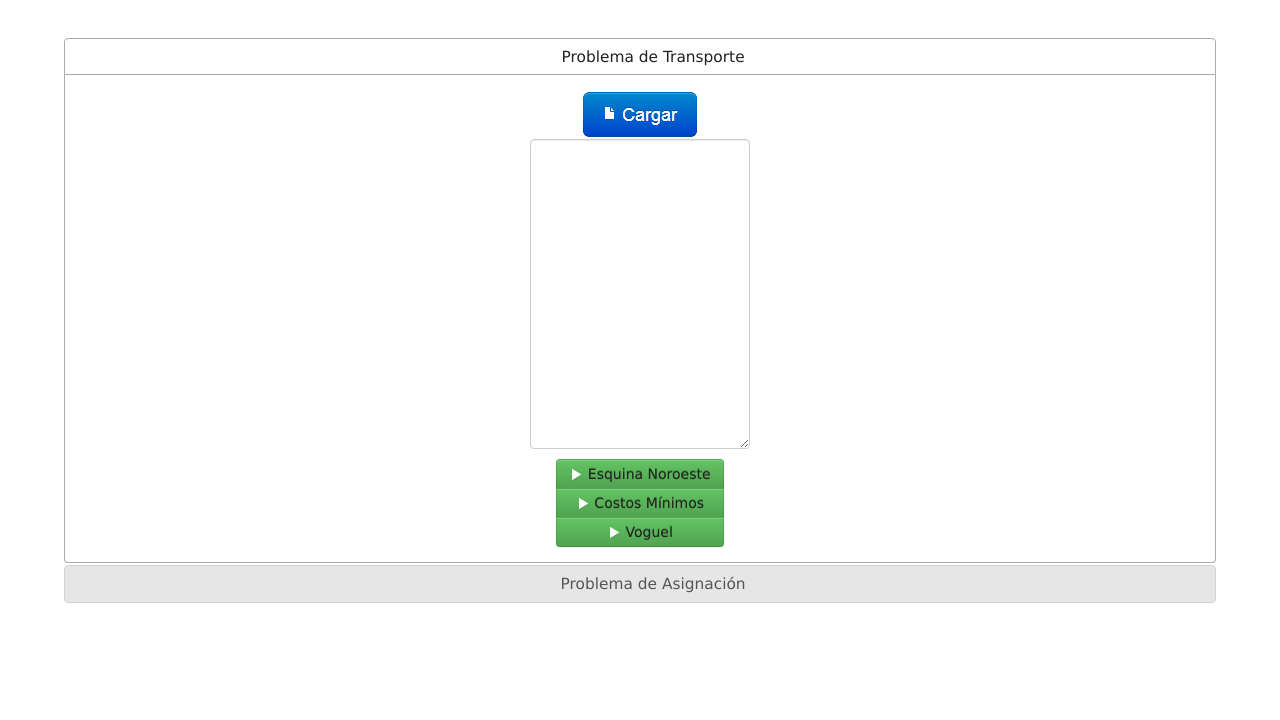
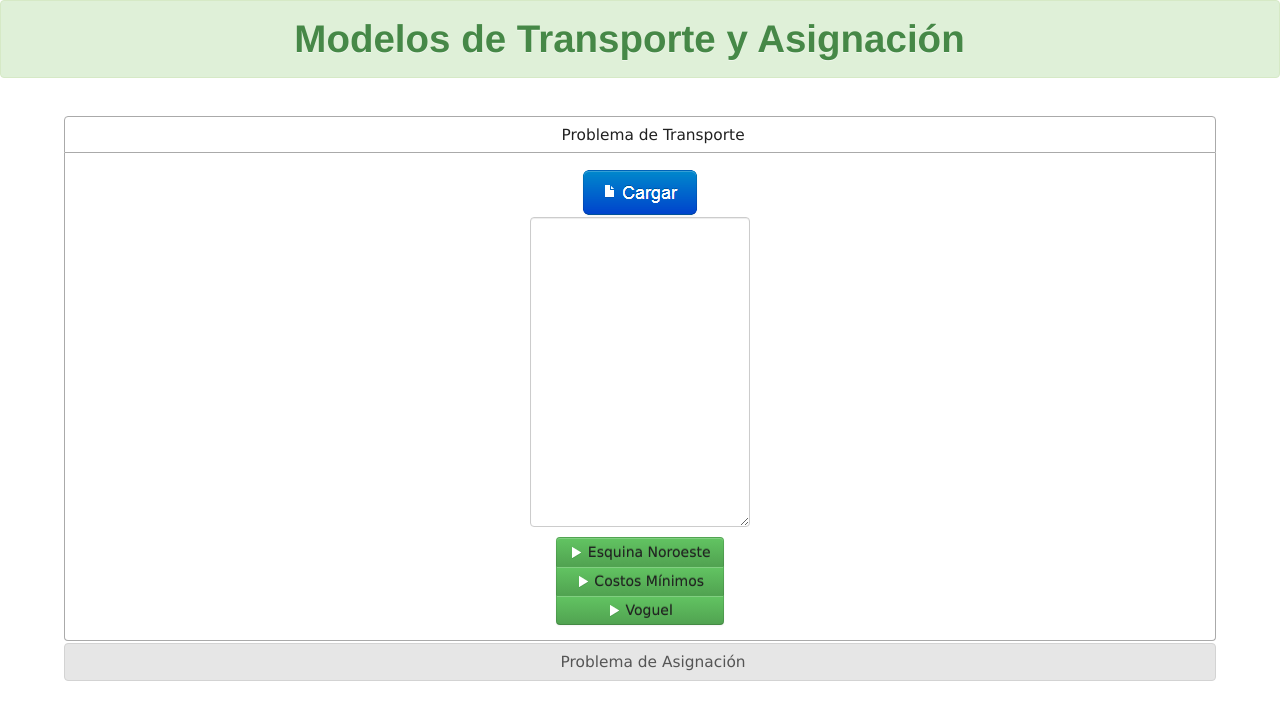
Before and after one commit to dvdcrz/OptimizacionEnterayDinamica, a plain HTML site: page index.html in a window 1280 px wide. Drawn offline with Linux system fonts and the light colour scheme.

Commit message:
header added

```diff
--- a/index.html
+++ b/index.html
@@ -41,6 +41,13 @@ div.upload input {
 </head>
 
 <body>
+<div class="alert alert-success">
+<div class="jumbotron">
+  <div class="container" align="center">
+    <h1>Modelos de Transporte y Asignación</h1>
+  </div>
+</div>
+</div>
 	<div id="pagina">
 		<div id="accordion" align="center">
 			<h3>Problema de Transporte</h3>
```
